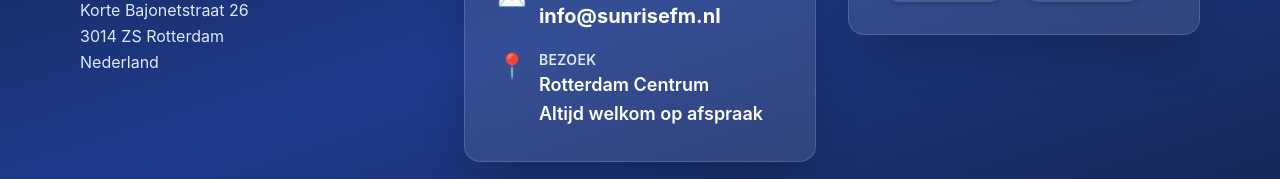
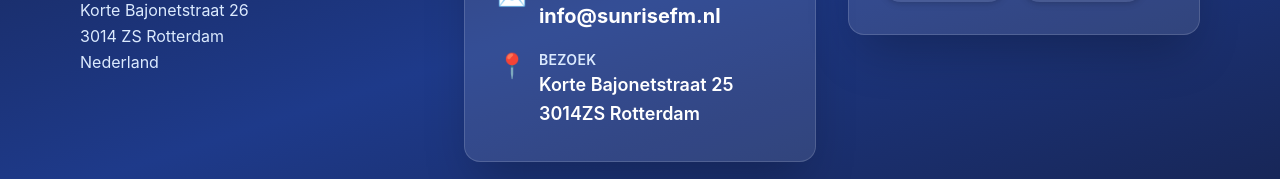
Before and after one commit to anielp1975/sfmsite, a Next.js app: page / in a window 1280 px wide. Shown: the part 2775-2954 px from the top of the page. Built offline with nearby package versions, Linux system fonts and the light colour scheme; no server answers.

Commit message:
Update visit address in footer

```diff
--- a/app/components/Footer.tsx
+++ b/app/components/Footer.tsx
@@ -72,8 +72,8 @@
               <div>
                 <p className="text-sm uppercase tracking-wide text-blue-100 font-semibold">Bezoek</p>
                 <p className="text-lg font-semibold text-white leading-relaxed">
-                  Rotterdam Centrum<br />
-                  Altijd welkom op afspraak
+                  Korte Bajonetstraat 25<br />
+                  3014ZS Rotterdam
                 </p>
               </div>
             </div>
```
